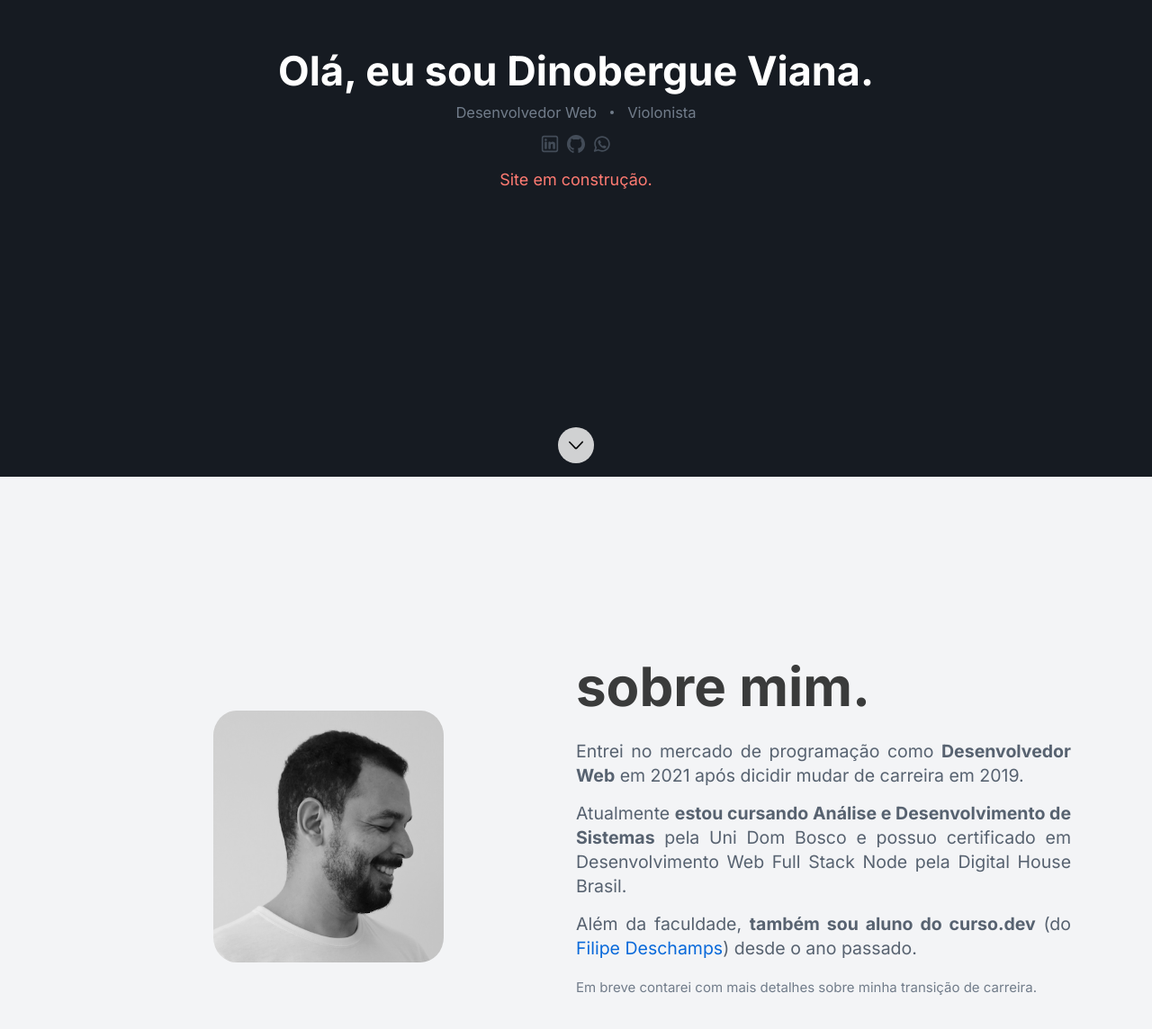
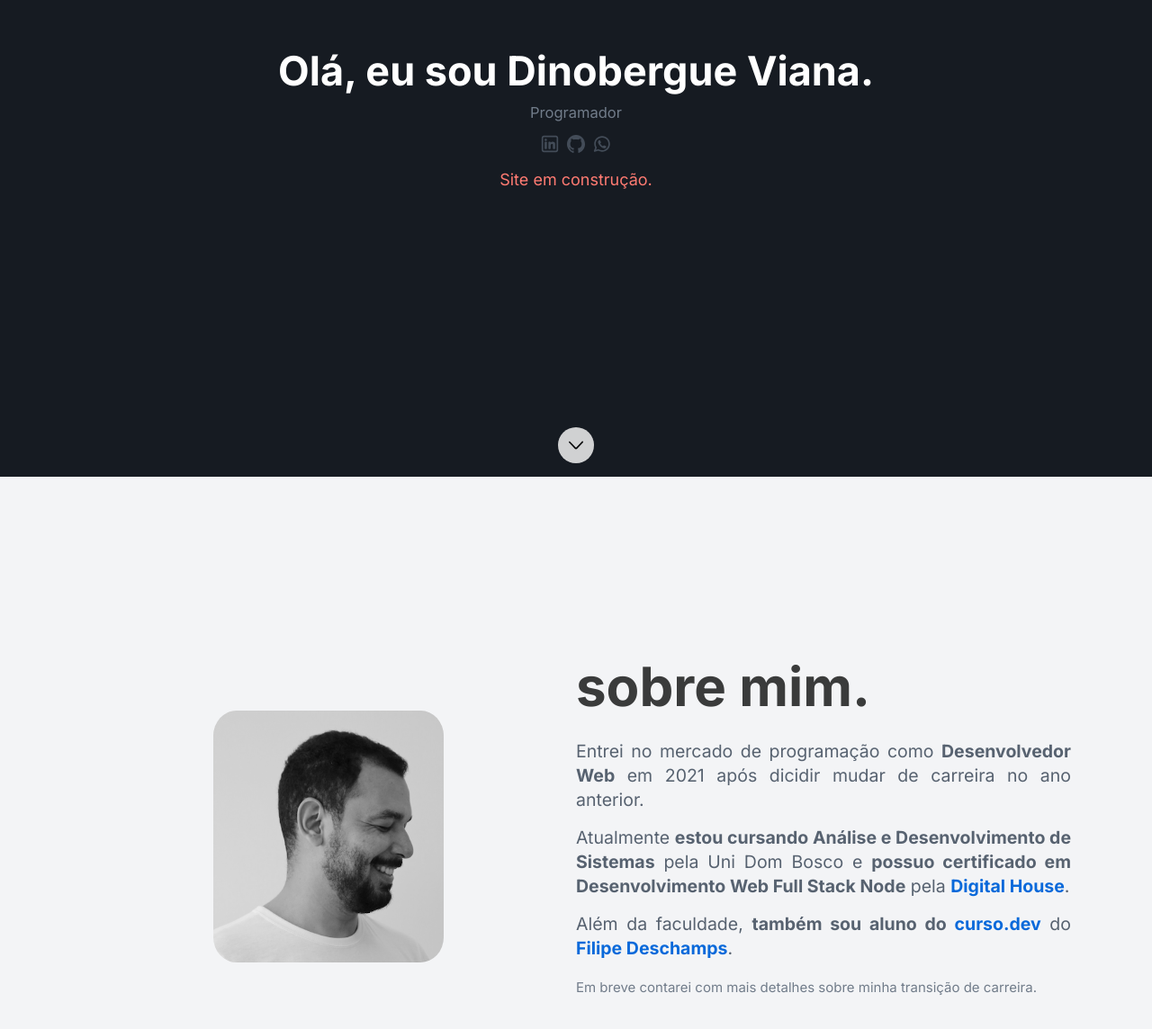
Before and after one commit to dinobergviana/meu-site, a Vue app: page / in a window 1280 px wide. Shown: the part 270-1414 px from the top of the page at 90% size. Built offline with nearby package versions, Linux system fonts and the light colour scheme.

Commit message:
makes some ajustments on about text

```diff
--- a/src/pages/about/About.vue
+++ b/src/pages/about/About.vue
@@ -6,9 +6,9 @@
     <div class="about-text-container">
       <div>
         <h2 class="about-title">sobre mim.</h2>
-        <p class="about-text-paragraph">Entrei no mercado de programação como <strong>Desenvolvedor Web</strong> em 2021 após dicidir mudar de carreira em 2019.</p>
-        <p class="about-text-paragraph">Atualmente <strong>estou cursando Análise e Desenvolvimento de Sistemas</strong> pela Uni Dom Bosco e possuo certificado em Desenvolvimento Web Full Stack Node pela Digital House Brasil.</p>
-        <p class="about-text-paragraph">Além da faculdade, <strong>também sou aluno do curso.dev</strong> (do <a href="https://filipedeschamps.com.br/" target="blank">Filipe Deschamps</a>) desde o ano passado.
+        <p class="about-text-paragraph">Entrei no mercado de programação como <strong>Desenvolvedor Web</strong> em 2021 após dicidir mudar de carreira no ano anterior.</p>
+        <p class="about-text-paragraph">Atualmente <strong>estou cursando Análise e Desenvolvimento de Sistemas</strong> pela Uni Dom Bosco e <strong>possuo certificado em Desenvolvimento Web Full Stack Node</strong> pela <strong><a href="https://www.digitalhouse.com/br" target="_blank">Digital House</a></strong>.</p>
+        <p class="about-text-paragraph">Além da faculdade, <strong>também sou aluno do <a href="http://curso.dev" target="_blank">curso.dev</a></strong> do <strong><a href="https://filipedeschamps.com.br/" target="_blank">Filipe Deschamps</a></strong>.
         </p>
         <div class="warning">
           <small>Em breve contarei com mais detalhes sobre minha transição de carreira.</small>
--- a/src/pages/home/Home.vue
+++ b/src/pages/home/Home.vue
@@ -5,18 +5,16 @@
         <h1 class="title">Olá, eu sou Dinobergue Viana.</h1>
       </div>
       <div class="bio-description-container">
-        <span class="bio-description">Desenvolvedor Web</span>
-        <div class="dot"></div>
-        <span class="bio-description">Violonista</span>
+        <span class="bio-description">Programador</span>
       </div>
       <div class="medias-container">
-        <a href="https://www.linkedin.com/in/dinobergue-viana-28574218b/" target="blank" class="media-link">
+        <a href="https://www.linkedin.com/in/dinobergue-viana-28574218b/" target="_blank" class="media-link">
           <img src="../../assets/linkedin.svg" alt="">
         </a>
-        <a href="https://github.com/dinobergviana" target="blank" class="media-link">
+        <a href="https://github.com/dinobergviana" target="_blank" class="media-link">
           <img src="../../assets/github.svg" alt="">
         </a>
-        <a href="https://api.whatsapp.com/send?phone=5586998055574" target="blank" class="media-link">
+        <a href="https://api.whatsapp.com/send?phone=5586998055574" target="_blank" class="media-link">
           <img src="../../assets/whatsapp.svg" alt="">
         </a>
       </div>
```
